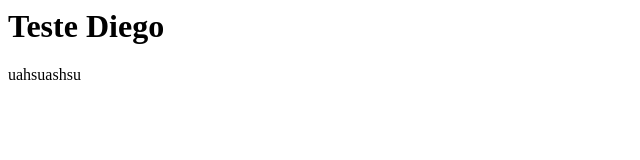
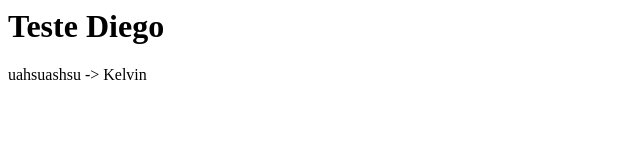
Before and after one commit to blinkelvin/teste-diego, a plain HTML site: page index.html in a window 1280 px wide. Shown: the full height of the page, 0-640 px from the left. Drawn offline with Linux system fonts and the light colour scheme.

Commit message:
Kelvin paragraph

```diff
--- a/index.html
+++ b/index.html
@@ -1,6 +1,6 @@
 <html>
     <body>
         <h1>Teste Diego</h1>
-        <p>uahsuashsu</p>
+        <p>uahsuashsu -> Kelvin</p>
     </body>
 </html>
```
